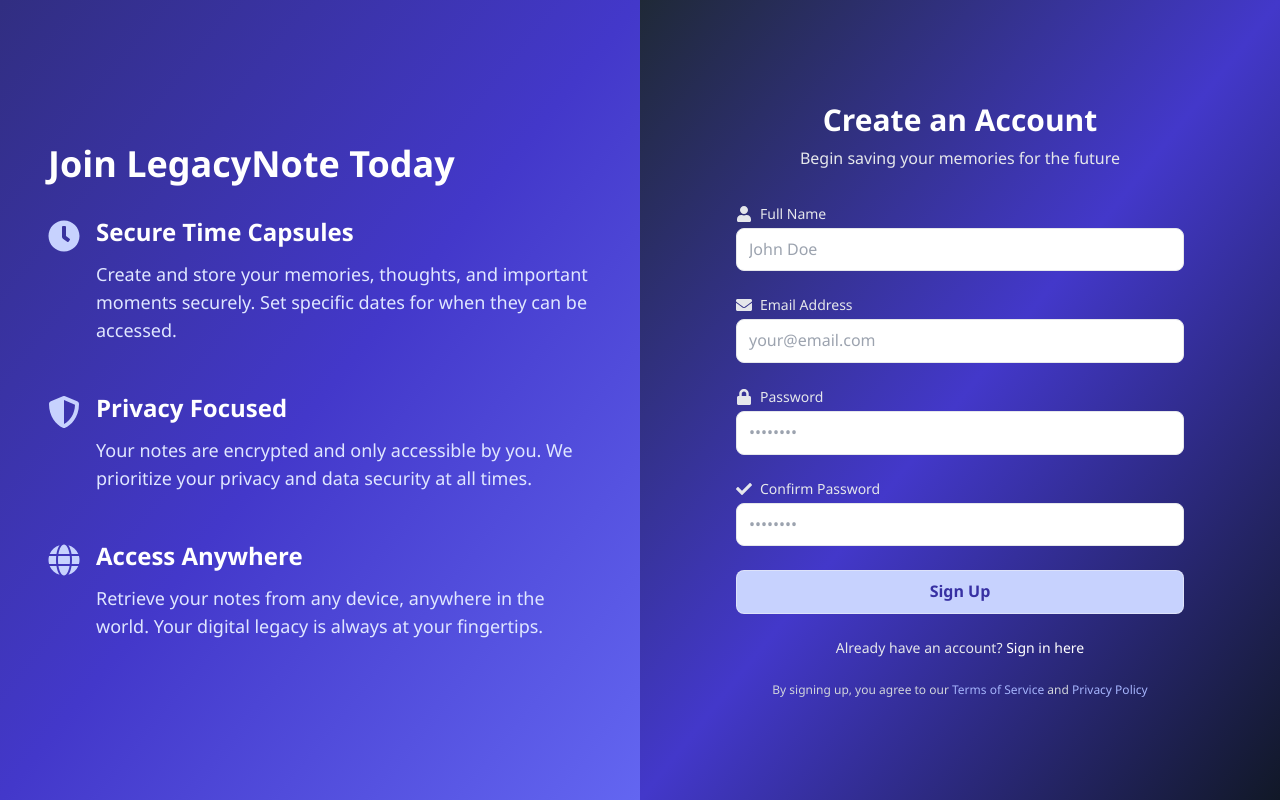
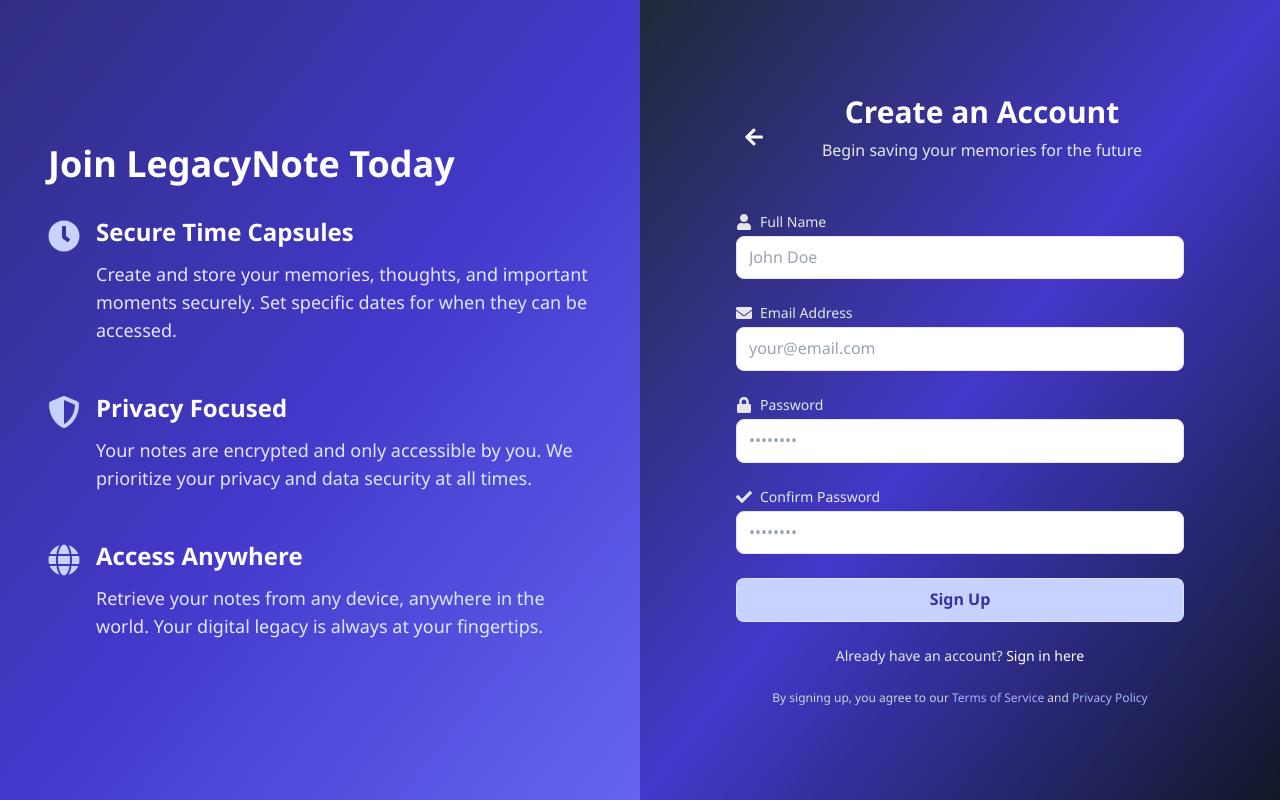
Before and after one commit to sujal-pawar/LegacyNote, a React (Vite) app in the folder client/: page /register in a window 1280 px wide. Built offline with nearby package versions, Linux system fonts and the light colour scheme; no server answers.

Commit message:
Add back navigation link to Login and Register pages; update MacbookScrollDemo background color for improved UI

```diff
--- a/client/src/components/MacbookScrollDemo.jsx
+++ b/client/src/components/MacbookScrollDemo.jsx
@@ -29,7 +29,7 @@
     }
 
     return (
-        <div className="overflow-hidden dark:bg-black bg-white w-full">
+        <div className="overflow-hidden dark:bg-black bg-gray-50 w-full">
             <MacbookScroll
                 title={
                     <span className="text-5xl font-bold text-gray-800 dark:text-gray-200">
--- a/client/src/pages/Login.jsx
+++ b/client/src/pages/Login.jsx
@@ -2,7 +2,7 @@
 import { Link, useNavigate } from 'react-router-dom';
 import { Formik, Form, Field, ErrorMessage } from 'formik';
 import * as Yup from 'yup';
-import { FaLock, FaEnvelope, FaClock, FaShieldAlt, FaGlobe, FaExclamationTriangle, FaTimes, FaWifi, FaServer } from 'react-icons/fa';
+import { FaLock, FaEnvelope, FaClock, FaShieldAlt, FaGlobe, FaExclamationTriangle, FaTimes, FaWifi, FaServer, FaArrowLeft } from 'react-icons/fa';
 import { useAuth } from '../contexts/AuthContext';
 import { GoogleLogin } from '@react-oauth/google';
 import { jwtDecode } from 'jwt-decode';
@@ -217,9 +217,18 @@
         {/* Right Side - Login Form - exactly 50% but on mobile takes full width */}
         <div className="w-1/2 max-md:w-full h-full p-8 bg-gradient-to-br from-gray-800 via-indigo-700 to-gray-900 lg:p-12 flex items-center justify-center overflow-y-auto">
           <div className="w-full max-w-md">
-            <div className="text-center mb-8">
-              <h2 className="text-3xl font-bold text-white dark:text-gray-200">Welcome Back</h2>
-              <p className="mt-2 text-gray-200 dark:text-gray-400">Sign in to access your secure notes</p>
+            <div className="flex items-center mb-8">
+              <Link
+                to="/"
+                className="p-2 mr-2 rounded-full text-white hover:bg-indigo-600 transition-colors duration-200"
+                aria-label="Back to home"
+              >
+                <FaArrowLeft className="w-5 h-5" />
+              </Link>
+              <div className="text-center flex-grow">
+                <h2 className="text-3xl font-bold text-white dark:text-gray-200">Welcome Back</h2>
+                <p className="mt-2 text-gray-200 dark:text-gray-400">Sign in to access your secure notes</p>
+              </div>
             </div>
 
             {showError && loginAttempted && (
--- a/client/src/pages/Register.jsx
+++ b/client/src/pages/Register.jsx
@@ -2,7 +2,7 @@
 import { Link, useNavigate } from 'react-router-dom';
 import { Formik, Form, Field, ErrorMessage } from 'formik';
 import * as Yup from 'yup';
-import { FaUser, FaEnvelope, FaLock, FaCheck, FaClock, FaShieldAlt, FaGlobe } from 'react-icons/fa';
+import { FaUser, FaEnvelope, FaLock, FaCheck, FaClock, FaShieldAlt, FaGlobe, FaArrowLeft } from 'react-icons/fa';
 import { useAuth } from '../contexts/AuthContext';
 
 const Register = () => {
@@ -106,10 +106,18 @@
 
         {/* Right Side - Registration Form - exactly 50% but on mobile takes full width */}
         <div className="w-1/2 max-md:w-full h-full p-8 bg-gradient-to-br from-gray-800 via-indigo-700 to-gray-900 lg:p-12 flex items-center justify-center overflow-y-auto">
-          <div className="w-full max-w-md">
-            <div className="text-center mb-8">
-              <h2 className="text-3xl font-bold text-white dark:text-gray-200">Create an Account</h2>
-              <p className="mt-2 text-gray-200 dark:text-gray-400">Begin saving your memories for the future</p>
+          <div className="w-full max-w-md">            <div className="flex items-center mb-8">
+              <Link
+                to="/"
+                className="p-2 mr-2 rounded-full text-white hover:bg-indigo-600 transition-colors duration-200"
+                aria-label="Back to home"
+              >
+                <FaArrowLeft className="w-5 h-5" />
+              </Link>
+              <div className="text-center flex-grow">
+                <h2 className="text-3xl font-bold text-white dark:text-gray-200">Create an Account</h2>
+                <p className="mt-2 text-gray-200 dark:text-gray-400">Begin saving your memories for the future</p>
+              </div>
             </div>
 
             {showError && (
```
